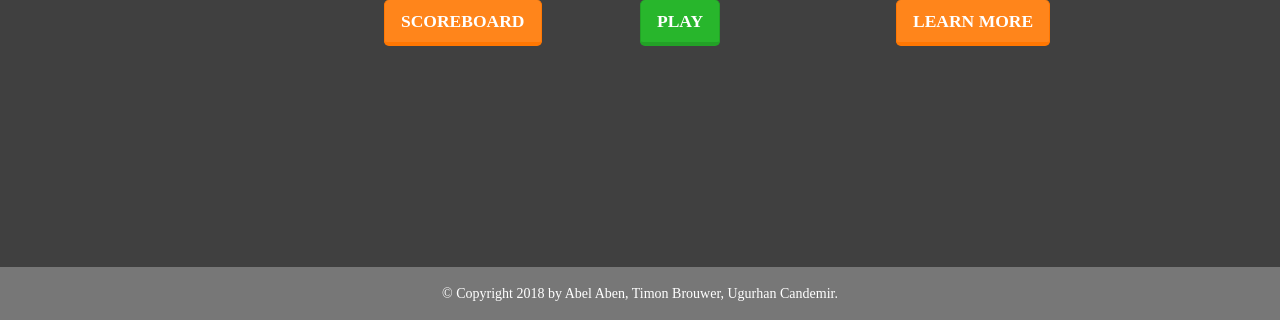
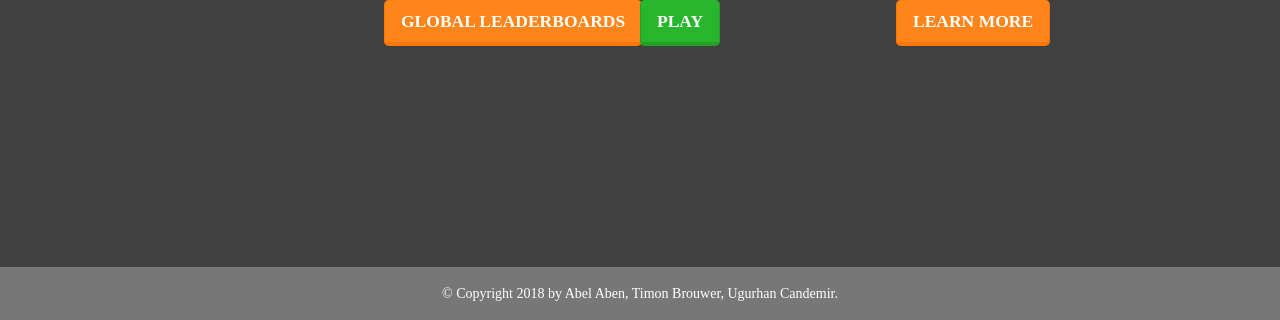
Before and after one commit to IIVolumeII/webik-14, a Flask app: page / in a window 1280 px wide. Shown: the part 480-800 px from the top of the page. Run offline with Flask 2, Linux system fonts and the light colour scheme; a user stored in the database is signed in; data comes from the database, SQL or seed files in the repository; both versions use the stored data as it was after the commit; some libraries are stand-ins or nearby versions; some web fonts are replaced.

Commit message:
Knoppen indexpagina werkend gemaakt

```diff
--- a/trivia/templates/index.html
+++ b/trivia/templates/index.html
@@ -11,10 +11,10 @@
   </iframe>
 
   <div style="position:fixed; transition: .5s ease; top: 60%; left: 30%;">
-                <a href="{{ url_for('scoreboard') }}" class="btn btn-warning btn-lg" role="button" >Scoreboard</a>
+                <a href="{{ url_for('leaderboards') }}" class="btn btn-warning btn-lg" role="button" >Global leaderboards</a>
   </div>
   <div style="position:fixed; transition: .5s ease; top: 60%; left: 50%;">
-                <a href="{{ url_for('play') }}" class="btn btn-success btn-lg" role="button">Play</a>
+                <a href="{{ url_for('config') }}" class="btn btn-success btn-lg" role="button">Play</a>
   </div>
   <div style="position:absolute; transition: .5s ease; top: 60%; left: 70%;">
                 <a href="{{ url_for('learnmore') }}" class="btn btn-warning btn-lg" role="button" >Learn more</a>
```
Also changed, not shown: trivia/finance.db.
